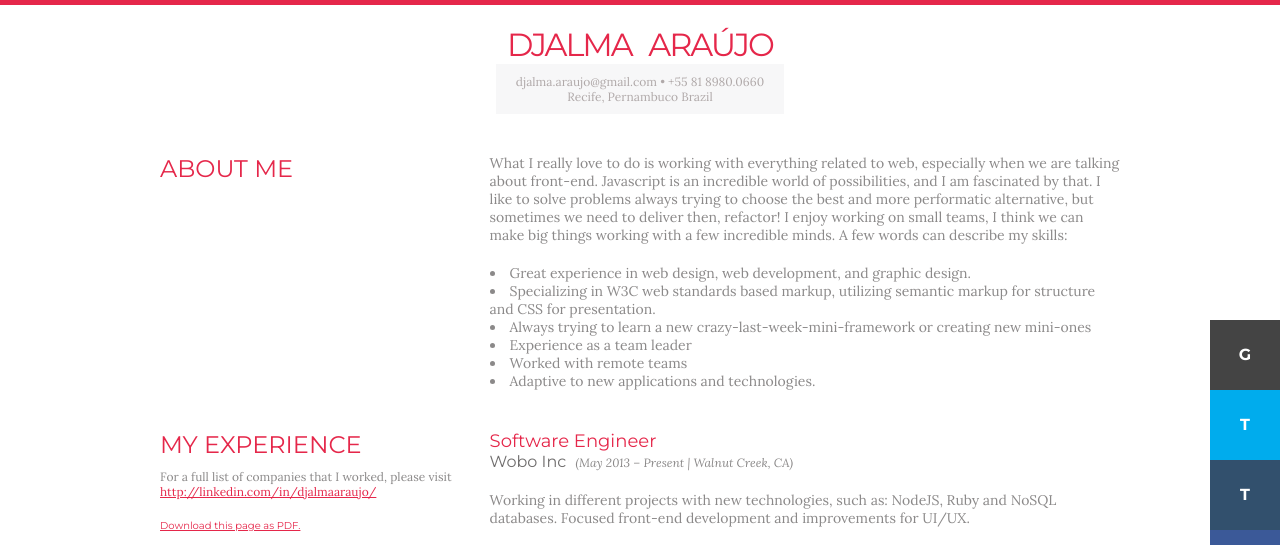
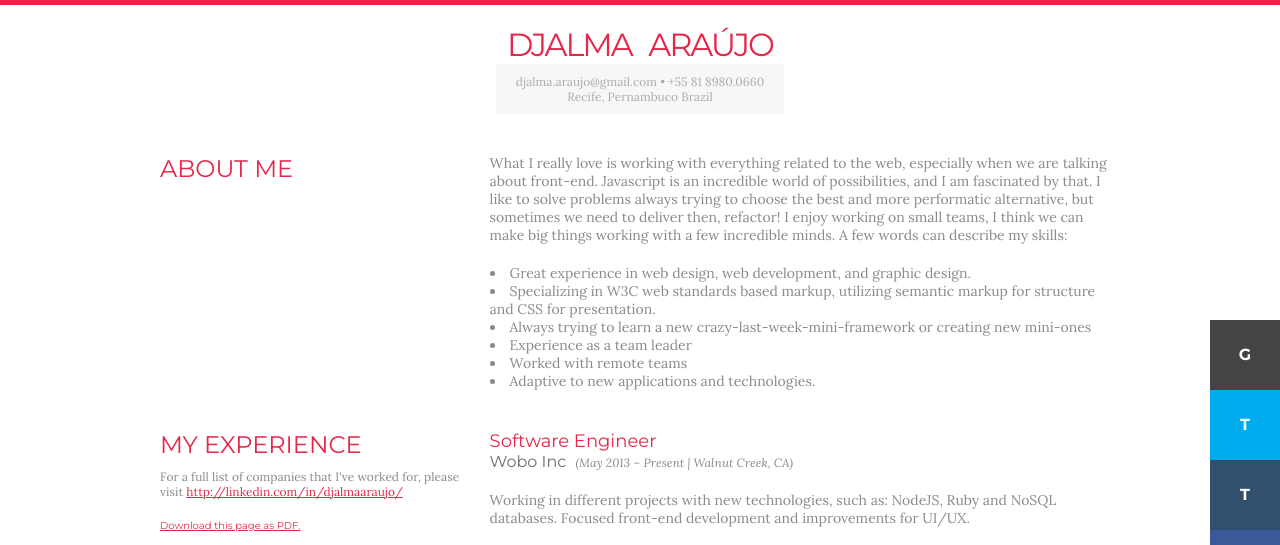
Before and after one commit to djalmaaraujo/resume, a website: page index.html in a window 1280 px wide. Shown: the top 545 px of the page. Drawn offline with Linux system fonts and the light colour scheme.

Commit message:
txt changes

```diff
--- a/index.html
+++ b/index.html
@@ -23,7 +23,7 @@
         </div>
 
         <div class="content">
-          <p>What I really love to do is working with everything related to web, especially when we are talking about front-end. Javascript is an incredible world of possibilities, and I am fascinated by that. I like to solve problems always trying to choose the best and more performatic alternative, but sometimes we need to deliver then, refactor! I enjoy working on small teams, I think we can make big things working with a few incredible minds. A few words can describe my skills:</p>
+          <p>What I really love is working with everything related to the web, especially when we are talking about front-end. Javascript is an incredible world of possibilities, and I am fascinated by that. I like to solve problems always trying to choose the best and more performatic alternative, but sometimes we need to deliver then, refactor! I enjoy working on small teams, I think we can make big things working with a few incredible minds. A few words can describe my skills:</p>
 
           <br />
 
@@ -42,7 +42,7 @@
         <div class="header">
           <h2>My Experience</h2>
 
-          <p class="quote">For a full list of companies that I worked, please visit <a href="http://linkedin.com/in/djalmaaraujo/">http://linkedin.com/in/djalmaaraujo/</a></p>
+          <p class="quote">For a full list of companies that I've worked for, please visit <a href="http://linkedin.com/in/djalmaaraujo/">http://linkedin.com/in/djalmaaraujo/</a></p>
 
           <a href="assets/djalma-araujo-resume.pdf" class="download-link">Download this page as PDF.</a>
         </div>
```
